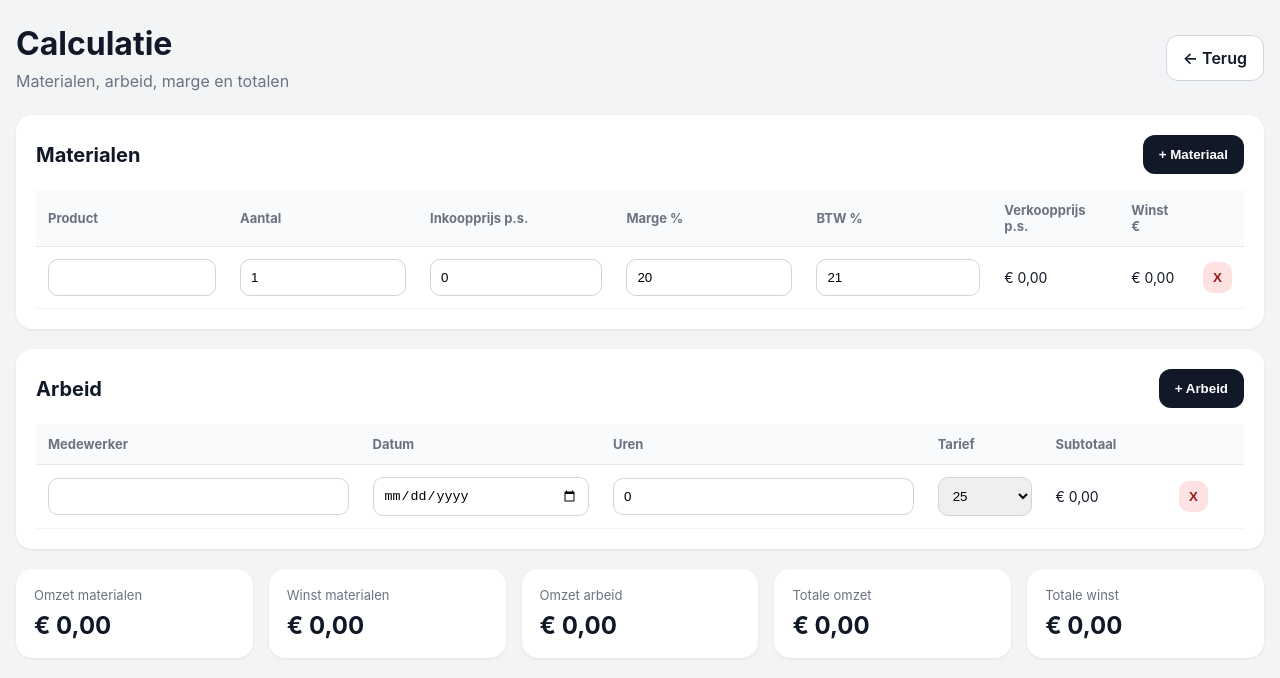
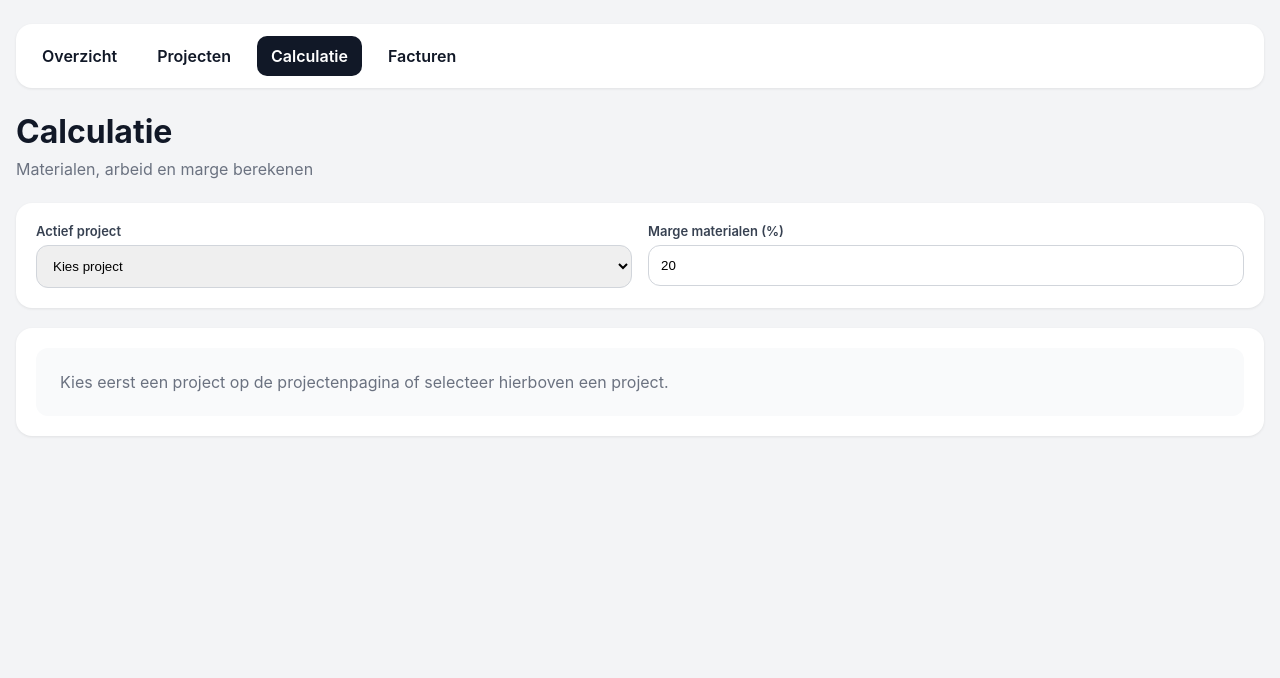
Before and after one commit to daankuiper06-hue/Project-app, a Next.js app: page /calculatie in a window 1280 px wide. Shown: the top 678 px of the page. Built offline with nearby package versions, Linux system fonts and the light colour scheme.

Commit message:
Refactor CalculatiePage to manage project data

```diff
--- a/app/calculatie/page.js
+++ b/app/calculatie/page.js
@@ -1,6 +1,8 @@
 "use client";
 
-import { useState } from "react";
+import { useEffect, useMemo, useState } from "react";
+
+const STORAGE_KEY = "dkuiper_app_data_v1";
 
 function euro(bedrag) {
   return new Intl.NumberFormat("nl-NL", {
@@ -9,82 +11,264 @@ function euro(bedrag) {
   }).format(Number(bedrag || 0));
 }
 
+function getLegeData() {
+  return {
+    activeProjectId: null,
+    margePercentage: 20,
+    projecten: [],
+  };
+}
+
 export default function CalculatiePage() {
-  const [materialen, setMaterialen] = useState([
-    { product: "", aantal: 1, inkoop: 0, marge: 20, btw: 21 },
-  ]);
+  const [data, setData] = useState(getLegeData());
+  const [geladen, setGeladen] = useState(false);
 
-  const [arbeid, setArbeid] = useState([
-    { medewerker: "", datum: "", uren: 0, tarief: 25 },
-  ]);
+  useEffect(() => {
+    const opgeslagen = localStorage.getItem(STORAGE_KEY);
+    if (opgeslagen) {
+      setData(JSON.parse(opgeslagen));
+    }
+    setGeladen(true);
+  }, []);
+
+  useEffect(() => {
+    if (geladen) {
+      localStorage.setItem(STORAGE_KEY, JSON.stringify(data));
+    }
+  }, [data, geladen]);
+
+  const actiefProject =
+    data.projecten.find((p) => p.id === data.activeProjectId) || null;
+
+  function kiesProject(id) {
+    setData((prev) => ({ ...prev, activeProjectId: id }));
+  }
+
+  function updateMarge(value) {
+    setData((prev) => ({
+      ...prev,
+      margePercentage: Number(value || 0),
+    }));
+  }
+
+  function voegMateriaalToe() {
+    if (!actiefProject) return;
+
+    setData((prev) => ({
+      ...prev,
+      projecten: prev.projecten.map((p) =>
+        p.id === actiefProject.id
+          ? {
+              ...p,
+              materialen: [
+                ...(p.materialen || []),
+                {
+                  product: "",
+                  aantal: 1,
+                  inkoopprijs: 0,
+                  btw: 21,
+                },
+              ],
+            }
+          : p
+      ),
+    }));
+  }
 
   function updateMateriaal(index, field, value) {
-    const nieuw = [...materialen];
-    nieuw[index][field] = field === "product" ? value : Number(value || 0);
-    setMaterialen(nieuw);
+    if (!actiefProject) return;
+
+    setData((prev) => ({
+      ...prev,
+      projecten: prev.projecten.map((p) => {
+        if (p.id !== actiefProject.id) return p;
+
+        const materialen = [...(p.materialen || [])];
+        materialen[index] = {
+          ...materialen[index],
+          [field]:
+            field === "product" ? value : Number(value === "" ? 0 : value),
+        };
+
+        return { ...p, materialen };
+      }),
+    }));
   }
 
-  function addMateriaal() {
-    setMaterialen([
-      ...materialen,
-      { product: "", aantal: 1, inkoop: 0, marge: 20, btw: 21 },
-    ]);
+  function verwijderMateriaal(index) {
+    if (!actiefProject) return;
+
+    setData((prev) => ({
+      ...prev,
+      projecten: prev.projecten.map((p) =>
+        p.id === actiefProject.id
+          ? {
+              ...p,
+              materialen: (p.materialen || []).filter((_, i) => i !== index),
+            }
+          : p
+      ),
+    }));
   }
 
-  function removeMateriaal(index) {
-    setMaterialen(materialen.filter((_, i) => i !== index));
+  function voegArbeidToe() {
+    if (!actiefProject) return;
+
+    setData((prev) => ({
+      ...prev,
+      projecten: prev.projecten.map((p) =>
+        p.id === actiefProject.id
+          ? {
+              ...p,
+              arbeid: [
+                ...(p.arbeid || []),
+                {
+                  medewerker: "",
+                  datum: "",
+                  uren: 0,
+                  tarief: 25,
+                },
+              ],
+            }
+          : p
+      ),
+    }));
   }
 
   function updateArbeid(index, field, value) {
-    const nieuw = [...arbeid];
-    nieuw[index][field] =
-      field === "medewerker" || field === "datum" ? value : Number(value || 0);
-    setArbeid(nieuw);
+    if (!actiefProject) return;
+
+    setData((prev) => ({
+      ...prev,
+      projecten: prev.projecten.map((p) => {
+        if (p.id !== actiefProject.id) return p;
+
+        const arbeid = [...(p.arbeid || [])];
+        arbeid[index] = {
+          ...arbeid[index],
+          [field]:
+            field === "medewerker" || field === "datum"
+              ? value
+              : Number(value === "" ? 0 : value),
+        };
+
+        return { ...p, arbeid };
+      }),
+    }));
   }
 
-  function addArbeid() {
-    setArbeid([...arbeid, { medewerker: "", datum: "", uren: 0, tarief: 25 }]);
+  function verwijderArbeid(index) {
+    if (!actiefProject) return;
+
+    setData((prev) => ({
+      ...prev,
+      projecten: prev.projecten.map((p) =>
+        p.id === actiefProject.id
+          ? {
+              ...p,
+              arbeid: (p.arbeid || []).filter((_, i) => i !== index),
+            }
+          : p
+      ),
+    }));
   }
 
-  function removeArbeid(index) {
-    setArbeid(arbeid.filter((_, i) => i !== index));
+  const totalen = useMemo(() => {
+    if (!actiefProject) {
+      return {
+        materiaalOmzet: 0,
+        winstMaterialen: 0,
+        arbeidOmzet: 0,
+        totaleOmzet: 0,
+        totaleWinst: 0,
+      };
     }
 
-  const materiaalTotaal = materialen.reduce((sum, item) => {
-    const verkoopPerStuk = Number(item.inkoop) * (1 + Number(item.marge) / 100);
-    return sum + verkoopPerStuk * Number(item.aantal);
+    const margeFactor = 1 + Number(data.margePercentage || 0) / 100;
+
+    const materiaalOmzet = (actiefProject.materialen || []).reduce((sum, item) => {
+      const verkoopPerStuk = Number(item.inkoopprijs || 0) * margeFactor;
+      return sum + verkoopPerStuk * Number(item.aantal || 0);
     }, 0);
 
-  const winstMateriaal = materialen.reduce((sum, item) => {
-    const verkoopPerStuk = Number(item.inkoop) * (1 + Number(item.marge) / 100);
-    const winstPerStuk = verkoopPerStuk - Number(item.inkoop);
-    return sum + winstPerStuk * Number(item.aantal);
+    const winstMaterialen = (actiefProject.materialen || []).reduce((sum, item) => {
+      const verkoopPerStuk = Number(item.inkoopprijs || 0) * margeFactor;
+      const winst = (verkoopPerStuk - Number(item.inkoopprijs || 0)) * Number(item.aantal || 0);
+      return sum + winst;
     }, 0);
 
-  const arbeidTotaal = arbeid.reduce((sum, item) => {
-    return sum + Number(item.uren) * Number(item.tarief);
+    const arbeidOmzet = (actiefProject.arbeid || []).reduce((sum, item) => {
+      return sum + Number(item.uren || 0) * Number(item.tarief || 0);
     }, 0);
 
-  const totaalOmzet = materiaalTotaal + arbeidTotaal;
-  const totaleWinst = winstMateriaal + arbeidTotaal;
+    return {
+      materiaalOmzet,
+      winstMaterialen,
+      arbeidOmzet,
+      totaleOmzet: materiaalOmzet + arbeidOmzet,
+      totaleWinst: winstMaterialen + arbeidOmzet,
+    };
+  }, [actiefProject, data.margePercentage]);
 
   return (
     <main style={styles.page}>
       <div style={styles.container}>
+        <nav style={styles.navBar}>
+          <a href="/" style={styles.navLink}>Overzicht</a>
+          <a href="/projecten" style={styles.navLink}>Projecten</a>
+          <a href="/calculatie" style={styles.navLinkActive}>Calculatie</a>
+          <a href="/facturen" style={styles.navLink}>Facturen</a>
+        </nav>
+
         <div style={styles.header}>
           <div>
             <h1 style={styles.title}>Calculatie</h1>
-            <p style={styles.subtitle}>
-              Materialen, arbeid, marge en totalen
-            </p>
+            <p style={styles.subtitle}>Materialen, arbeid en marge berekenen</p>
           </div>
-          <a href="/" style={styles.backButton}>← Terug</a>
         </div>
 
         <section style={styles.card}>
+          <div style={styles.topGrid}>
+            <div>
+              <label style={styles.label}>Actief project</label>
+              <select
+                style={styles.input}
+                value={data.activeProjectId || ""}
+                onChange={(e) => kiesProject(Number(e.target.value))}
+              >
+                <option value="">Kies project</option>
+                {data.projecten.map((project) => (
+                  <option key={project.id} value={project.id}>
+                    {project.naam}
+                  </option>
+                ))}
+              </select>
+            </div>
+
+            <div>
+              <label style={styles.label}>Marge materialen (%)</label>
+              <input
+                type="number"
+                style={styles.input}
+                value={data.margePercentage}
+                onChange={(e) => updateMarge(e.target.value)}
+              />
+            </div>
+          </div>
+        </section>
+
+        {!actiefProject ? (
+          <section style={styles.card}>
+            <div style={styles.empty}>
+              Kies eerst een project op de projectenpagina of selecteer hierboven een project.
+            </div>
+          </section>
+        ) : (
+          <>
+            <section style={styles.card}>
               <div style={styles.sectionHeader}>
                 <h2 style={styles.sectionTitle}>Materialen</h2>
-            <button style={styles.primaryButton} onClick={addMateriaal}>
+                <button style={styles.primaryButton} onClick={voegMateriaalToe}>
                   + Materiaal
                 </button>
               </div>
@@ -96,7 +280,6 @@ export default function CalculatiePage() {
                       <th style={styles.th}>Product</th>
                       <th style={styles.th}>Aantal</th>
                       <th style={styles.th}>Inkoopprijs p.s.</th>
-                  <th style={styles.th}>Marge %</th>
                       <th style={styles.th}>BTW %</th>
                       <th style={styles.th}>Verkoopprijs p.s.</th>
                       <th style={styles.th}>Winst €</th>
@@ -104,17 +287,20 @@ export default function CalculatiePage() {
                     </tr>
                   </thead>
                   <tbody>
-                {materialen.map((item, index) => {
+                    {(actiefProject.materialen || []).map((item, index) => {
                       const verkoopPerStuk =
-                    Number(item.inkoop) * (1 + Number(item.marge) / 100);
+                        Number(item.inkoopprijs || 0) *
+                        (1 + Number(data.margePercentage || 0) / 100);
+
                       const winstEuro =
-                    (verkoopPerStuk - Number(item.inkoop)) * Number(item.aantal);
+                        (verkoopPerStuk - Number(item.inkoopprijs || 0)) *
+                        Number(item.aantal || 0);
 
                       return (
                         <tr key={index}>
                           <td style={styles.td}>
                             <input
-                          style={styles.input}
+                              style={styles.inputSmall}
                               value={item.product}
                               onChange={(e) =>
                                 updateMateriaal(index, "product", e.target.value)
@@ -124,7 +310,7 @@ export default function CalculatiePage() {
                           <td style={styles.td}>
                             <input
                               type="number"
-                          style={styles.input}
+                              style={styles.inputSmall}
                               value={item.aantal}
                               onChange={(e) =>
                                 updateMateriaal(index, "aantal", e.target.value)
@@ -134,27 +320,17 @@ export default function CalculatiePage() {
                           <td style={styles.td}>
                             <input
                               type="number"
-                          style={styles.input}
-                          value={item.inkoop}
+                              style={styles.inputSmall}
+                              value={item.inkoopprijs}
                               onChange={(e) =>
-                            updateMateriaal(index, "inkoop", e.target.value)
+                                updateMateriaal(index, "inkoopprijs", e.target.value)
                               }
                             />
                           </td>
                           <td style={styles.td}>
                             <input
                               type="number"
-                          style={styles.input}
-                          value={item.marge}
-                          onChange={(e) =>
-                            updateMateriaal(index, "marge", e.target.value)
-                          }
-                        />
-                      </td>
-                      <td style={styles.td}>
-                        <input
-                          type="number"
-                          style={styles.input}
+                              style={styles.inputSmall}
                               value={item.btw}
                               onChange={(e) =>
                                 updateMateriaal(index, "btw", e.target.value)
@@ -165,8 +341,8 @@ export default function CalculatiePage() {
                           <td style={styles.td}>{euro(winstEuro)}</td>
                           <td style={styles.td}>
                             <button
-                          style={styles.removeButton}
-                          onClick={() => removeMateriaal(index)}
+                              style={styles.deleteButton}
+                              onClick={() => verwijderMateriaal(index)}
                             >
                               X
                             </button>
@@ -182,7 +358,7 @@ export default function CalculatiePage() {
             <section style={styles.card}>
               <div style={styles.sectionHeader}>
                 <h2 style={styles.sectionTitle}>Arbeid</h2>
-            <button style={styles.primaryButton} onClick={addArbeid}>
+                <button style={styles.primaryButton} onClick={voegArbeidToe}>
                   + Arbeid
                 </button>
               </div>
@@ -200,11 +376,11 @@ export default function CalculatiePage() {
                     </tr>
                   </thead>
                   <tbody>
-                {arbeid.map((item, index) => (
+                    {(actiefProject.arbeid || []).map((item, index) => (
                       <tr key={index}>
                         <td style={styles.td}>
                           <input
-                        style={styles.input}
+                            style={styles.inputSmall}
                             value={item.medewerker}
                             onChange={(e) =>
                               updateArbeid(index, "medewerker", e.target.value)
@@ -214,7 +390,7 @@ export default function CalculatiePage() {
                         <td style={styles.td}>
                           <input
                             type="date"
-                        style={styles.input}
+                            style={styles.inputSmall}
                             value={item.datum}
                             onChange={(e) =>
                               updateArbeid(index, "datum", e.target.value)
@@ -224,7 +400,7 @@ export default function CalculatiePage() {
                         <td style={styles.td}>
                           <input
                             type="number"
-                        style={styles.input}
+                            style={styles.inputSmall}
                             value={item.uren}
                             onChange={(e) =>
                               updateArbeid(index, "uren", e.target.value)
@@ -233,7 +409,7 @@ export default function CalculatiePage() {
                         </td>
                         <td style={styles.td}>
                           <select
-                        style={styles.input}
+                            style={styles.inputSmall}
                             value={item.tarief}
                             onChange={(e) =>
                               updateArbeid(index, "tarief", e.target.value)
@@ -246,12 +422,12 @@ export default function CalculatiePage() {
                           </select>
                         </td>
                         <td style={styles.td}>
-                      {euro(Number(item.uren) * Number(item.tarief))}
+                          {euro(Number(item.uren || 0) * Number(item.tarief || 0))}
                         </td>
                         <td style={styles.td}>
                           <button
-                        style={styles.removeButton}
-                        onClick={() => removeArbeid(index)}
+                            style={styles.deleteButton}
+                            onClick={() => verwijderArbeid(index)}
                           >
                             X
                           </button>
@@ -266,25 +442,27 @@ export default function CalculatiePage() {
             <section style={styles.summaryGrid}>
               <div style={styles.summaryCard}>
                 <p style={styles.summaryLabel}>Omzet materialen</p>
-            <h3 style={styles.summaryValue}>{euro(materiaalTotaal)}</h3>
+                <h3 style={styles.summaryValue}>{euro(totalen.materiaalOmzet)}</h3>
               </div>
               <div style={styles.summaryCard}>
                 <p style={styles.summaryLabel}>Winst materialen</p>
-            <h3 style={styles.summaryValue}>{euro(winstMateriaal)}</h3>
+                <h3 style={styles.summaryValue}>{euro(totalen.winstMaterialen)}</h3>
               </div>
               <div style={styles.summaryCard}>
                 <p style={styles.summaryLabel}>Omzet arbeid</p>
-            <h3 style={styles.summaryValue}>{euro(arbeidTotaal)}</h3>
+                <h3 style={styles.summaryValue}>{euro(totalen.arbeidOmzet)}</h3>
               </div>
               <div style={styles.summaryCard}>
                 <p style={styles.summaryLabel}>Totale omzet</p>
-            <h3 style={styles.summaryValue}>{euro(totaalOmzet)}</h3>
+                <h3 style={styles.summaryValue}>{euro(totalen.totaleOmzet)}</h3>
               </div>
               <div style={styles.summaryCard}>
                 <p style={styles.summaryLabel}>Totale winst</p>
-            <h3 style={styles.summaryValue}>{euro(totaleWinst)}</h3>
+                <h3 style={styles.summaryValue}>{euro(totalen.totaleWinst)}</h3>
               </div>
             </section>
+          </>
+        )}
       </div>
     </main>
   );
@@ -293,31 +471,59 @@ export default function CalculatiePage() {
 const styles = {
   page: { minHeight: "100vh", padding: "24px 16px" },
   container: { maxWidth: "1300px", margin: "0 auto" },
-  header: {
+  navBar: {
     display: "flex",
-    justifyContent: "space-between",
-    alignItems: "center",
     gap: "12px",
     flexWrap: "wrap",
+    background: "#fff",
+    padding: "12px",
+    borderRadius: "16px",
+    boxShadow: "0 1px 3px rgba(0,0,0,0.08)",
     marginBottom: "24px",
   },
+  navLink: {
+    textDecoration: "none",
+    color: "#111827",
+    padding: "10px 14px",
+    borderRadius: "10px",
+    fontWeight: 600,
+  },
+  navLinkActive: {
+    textDecoration: "none",
+    color: "#fff",
+    background: "#111827",
+    padding: "10px 14px",
+    borderRadius: "10px",
+    fontWeight: 600,
+  },
+  header: { marginBottom: "24px" },
   title: { margin: 0, fontSize: "32px", fontWeight: 700 },
   subtitle: { margin: "8px 0 0 0", color: "#6b7280" },
-  backButton: {
-    textDecoration: "none",
-    color: "#111827",
-    background: "#fff",
-    border: "1px solid #d1d5db",
-    padding: "12px 16px",
-    borderRadius: "12px",
-    fontWeight: 600,
-  },
   card: {
     background: "#fff",
     borderRadius: "16px",
     padding: "20px",
     boxShadow: "0 1px 3px rgba(0,0,0,0.08)",
     marginBottom: "20px",
+  },
+  topGrid: {
+    display: "grid",
+    gridTemplateColumns: "repeat(auto-fit, minmax(240px, 1fr))",
+    gap: "16px",
+  },
+  label: {
+    display: "block",
+    marginBottom: "6px",
+    fontSize: "13px",
+    fontWeight: 600,
+    color: "#374151",
+  },
+  input: {
+    width: "100%",
+    padding: "12px",
+    borderRadius: "12px",
+    border: "1px solid #d1d5db",
+    boxSizing: "border-box",
   },
   sectionHeader: {
     display: "flex",
@@ -327,11 +533,7 @@ const styles = {
     flexWrap: "wrap",
     marginBottom: "16px",
   },
-  sectionTitle: {
-    margin: 0,
-    fontSize: "20px",
-    fontWeight: 700,
-  },
+  sectionTitle: { margin: 0, fontSize: "20px", fontWeight: 700 },
   primaryButton: {
     background: "#111827",
     color: "#fff",
@@ -359,20 +561,26 @@ const styles = {
     borderBottom: "1px solid #f1f5f9",
     fontSize: "14px",
   },
-  input: {
+  inputSmall: {
     width: "100%",
     padding: "10px",
     borderRadius: "10px",
     border: "1px solid #d1d5db",
     boxSizing: "border-box",
   },
-  removeButton: {
+  deleteButton: {
     background: "#fee2e2",
     color: "#991b1b",
     border: "none",
     borderRadius: "10px",
     padding: "8px 10px",
     fontWeight: 700,
+  },
+  empty: {
+    padding: "24px",
+    background: "#f9fafb",
+    borderRadius: "12px",
+    color: "#6b7280",
   },
   summaryGrid: {
     display: "grid",
```
Lines whose indentation alone changed are shown as unchanged.
